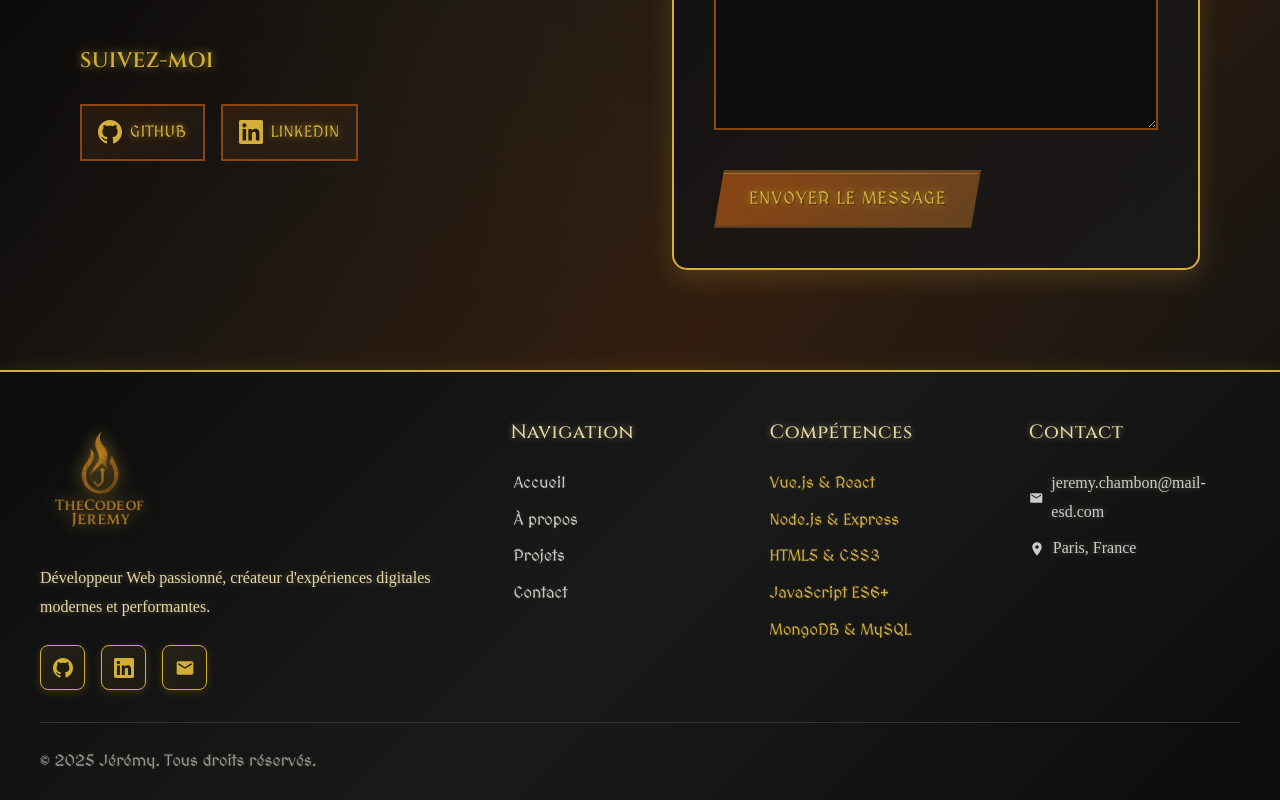
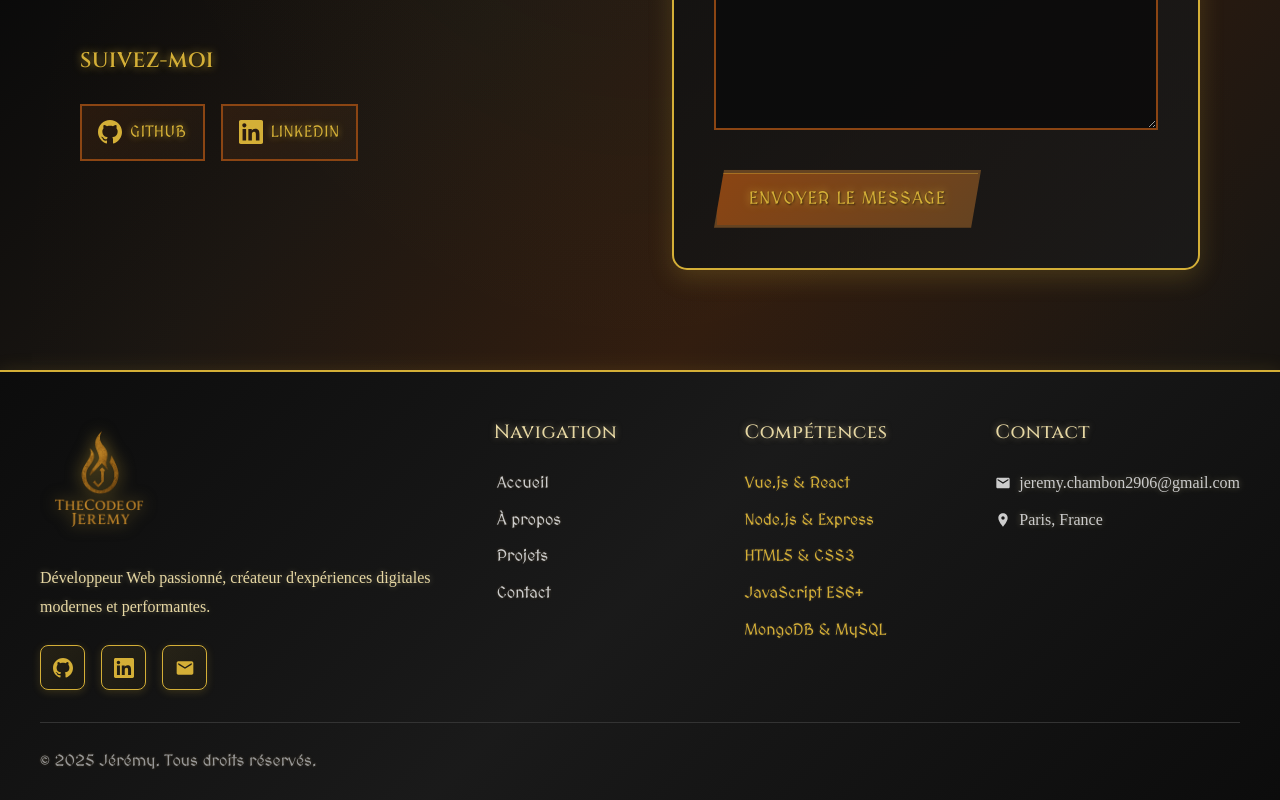
Before and after one commit to Jerxmyy/portfolio, a Vue app: page / in a window 1280 px wide. Shown: the part 4011-4811 px from the top of the page. Built offline with nearby package versions, Linux system fonts and the light colour scheme; no server answers.

Commit message:
modif de l'adresse mail

```diff
--- a/src/components/Footer.vue
+++ b/src/components/Footer.vue
@@ -80,7 +80,7 @@
                   d="M20 4H4c-1.1 0-1.99.9-1.99 2L2 18c0 1.1.9 2 2 2h16c1.1 0 2-.9 2-2V6c0-1.1-.9-2-2-2zm0 4l-8 5-8-5V6l8 5 8-5v2z"
                 />
               </svg>
-              jeremy.chambon@mail-esd.com
+              jeremy.chambon2906@gmail.com
             </p>
             <p>
               <svg
```
